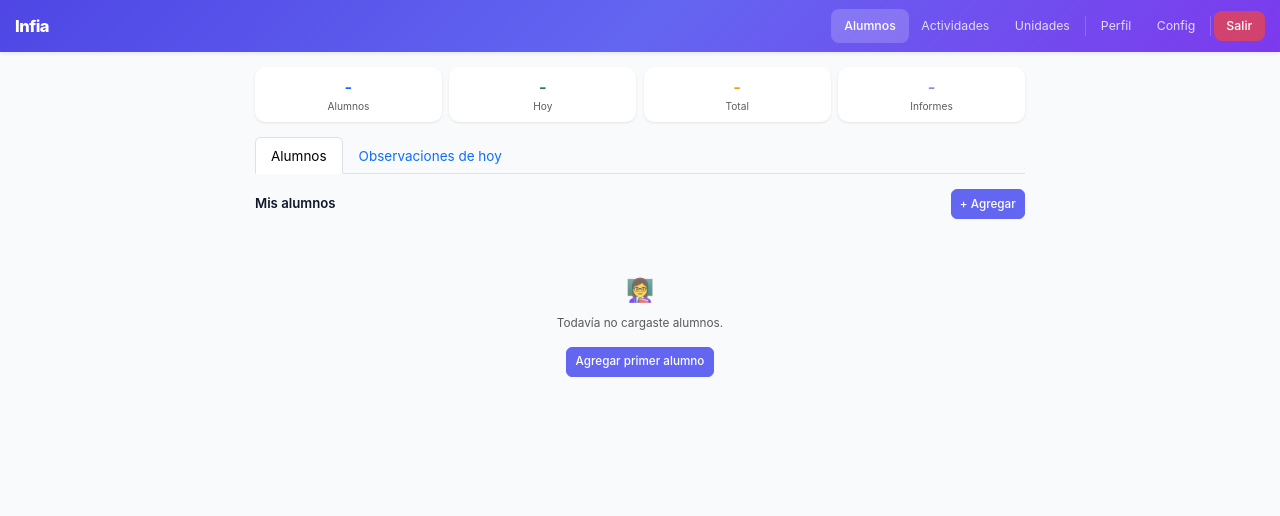
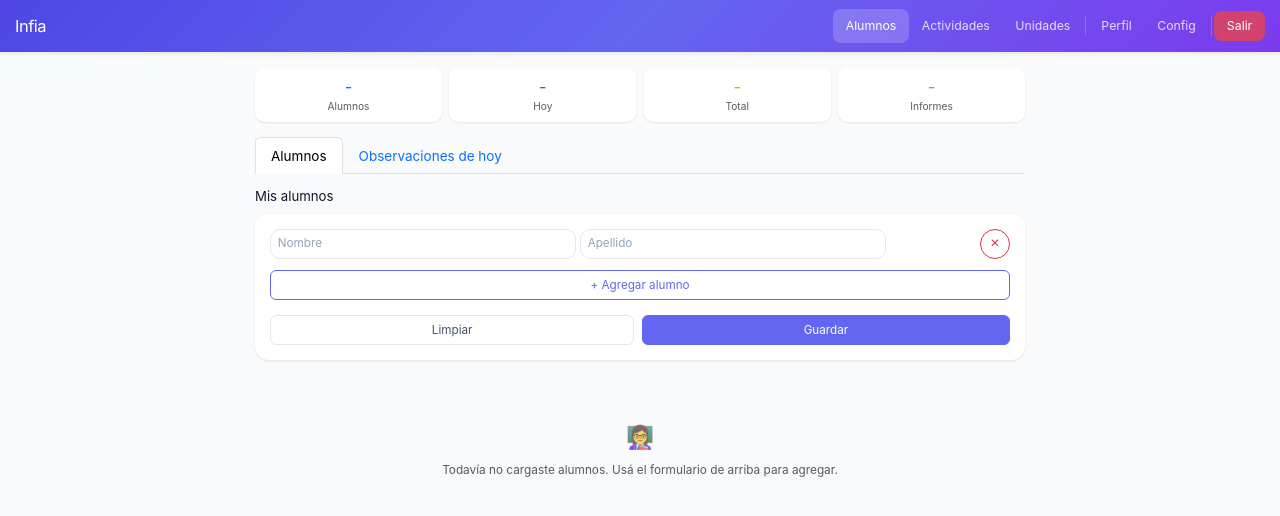
Before and after one commit to chiarakordek/Asistente_Infia, a Flask app: page /dashboard in a window 1280 px wide. Shown: the top 516 px of the page. Run offline with Flask 3, Linux system fonts and the light colour scheme; the visitor is signed in with stand-in values (Sample User, id 1); data that the repository does not hold is empty; some libraries are stand-ins or nearby versions.

Commit message:
fix: agregar alumnos en lote, sin negrita en fuente, salir sin efecto hover

```diff
--- a/app.py
+++ b/app.py
@@ -241,6 +241,22 @@ def api_crear_alumno():
     data = request.json
     uid = registrar_alumno(session['user_id'], data['nombre'], data['apellido'])
     return jsonify(id_alumno=uid), 201
+
+@app.route('/api/alumnos/multi', methods=['POST'])
+@login_required
+def api_crear_alumnos_multi():
+    data = request.json
+    alumnos = data.get('alumnos', [])
+    if not alumnos:
+        return jsonify(error='Sin alumnos'), 400
+    ids = []
+    for a in alumnos:
+        nombre = a.get('nombre', '').strip()
+        apellido = a.get('apellido', '').strip()
+        if nombre and apellido:
+            uid = registrar_alumno(session['user_id'], nombre, apellido)
+            ids.append(uid)
+    return jsonify(creados=len(ids)), 201
 
 @app.route('/api/alumnos/<int:id_alumno>', methods=['DELETE'])
 @login_required
--- a/static/css/styles.css
+++ b/static/css/styles.css
@@ -54,7 +54,7 @@ body {
 
 .navbar-brand {
   font-size: 1.1rem;
-  font-weight: 800;
+  font-weight:400;
   letter-spacing: -0.5px;
   color: #fff !important;
   padding: 0.6rem 0;
@@ -88,7 +88,7 @@ body {
 .nav-link-item.active {
   color: #fff;
   background: rgba(255,255,255,0.18);
-  font-weight: 500;
+  font-weight:400;
 }
 
 .nav-divider {
@@ -102,7 +102,7 @@ body {
   color: #fff;
   text-decoration: none;
   font-size: 0.82rem;
-  font-weight: 500;
+  font-weight:400;
   padding: 0.4rem 0.85rem;
   border-radius: 8px;
   border: none;
@@ -203,7 +203,7 @@ body {
 /* ─── Buttons ────────────────────────────── */
 .btn {
   border-radius: var(--radius-sm);
-  font-weight: 500;
+  font-weight:400;
   transition: all var(--transition);
   padding: 0.45rem 0.9rem;
   font-size: 0.88rem;
@@ -483,7 +483,7 @@ audio::-webkit-media-controls-panel {
 }
 
 .section-header h6 {
-  font-weight: 600;
+  font-weight:400;
   font-size: 0.88rem;
   color: var(--text);
   margin: 0;
@@ -601,7 +601,7 @@ hr { margin: 1rem 0; opacity: 0.4; }
 
 .stats-row .card .fs-5 {
   font-size: 1.1rem !important;
-  font-weight: 600;
+  font-weight:400;
 }
 
 .stats-row .card .small {
--- a/static/js/app.js
+++ b/static/js/app.js
@@ -126,8 +126,7 @@ async function cargarAlumnos() {
     if (!alumnos.length) {
       c.innerHTML = `<div class="text-center py-5 text-muted">
         <p class="mb-2 fs-4">👩‍🏫</p>
-        <p class="small">Todavía no cargaste alumnos.</p>
-        <button class="btn btn-sm btn-primary" onclick="mostrarModalAlumno()">Agregar primer alumno</button>
+        <p class="small">Todavía no cargaste alumnos. Usá el formulario de arriba para agregar.</p>
       </div>`;
       return;
     }
@@ -589,53 +588,6 @@ async function cargarObsHoy() {
 }
 
 // ─── CRUD ALUMNOS ───────────────────────
-let modalAlumno, modalVarios;
-
-document.addEventListener('DOMContentLoaded', () => {
-  modalAlumno = document.getElementById('modalAlumno') ? new bootstrap.Modal('#modalAlumno') : null;
-  modalVarios = document.getElementById('modalVarios') ? new bootstrap.Modal('#modalVarios') : null;
-});
-
-function mostrarModalAlumno() {
-  document.getElementById('formAlumno').reset();
-  modalAlumno.show();
-}
-
-async function guardarAlumno() {
-  const nombre = document.getElementById('alNombre').value.trim();
-  const apellido = document.getElementById('alApellido').value.trim();
-  if (!nombre || !apellido) return mostrarToast('Completá nombre y apellido', 'warning');
-  try {
-    await api('POST', '/api/alumnos', { nombre, apellido });
-    modalAlumno.hide();
-    mostrarToast('Alumno agregado');
-    cargarAlumnos();
-  } catch (e) { mostrarToast(e.message, 'danger'); }
-}
-
-function cargarVarios() {
-  document.getElementById('listaAlumnos').value = '';
-  modalVarios.show();
-}
-
-async function guardarVarios() {
-  const lines = document.getElementById('listaAlumnos').value.trim().split('\n').filter(Boolean);
-  if (!lines.length) return mostrarToast('Pegá al menos un alumno', 'warning');
-  let ok = 0;
-  for (const l of lines) {
-    const partes = l.trim().split(/\s+/);
-    if (partes.length < 2) continue;
-    const apellido = partes.pop();
-    const nombre = partes.join(' ');
-    try {
-      await api('POST', '/api/alumnos', { nombre, apellido });
-      ok++;
-    } catch (e) {}
-  }
-  modalVarios.hide();
-  mostrarToast(`${ok} alumnos cargados`);
-  cargarAlumnos();
-}
 
 async function eliminarAlumno(id) {
   if (!confirm('¿Eliminar este alumno y sus observaciones?')) return;
--- a/templates/dashboard.html
+++ b/templates/dashboard.html
@@ -7,7 +7,7 @@
   <link rel="manifest" href="/manifest.json">
   <link rel="apple-touch-icon" href="/static/icons/icon-192.png">
   <link href="https://cdn.jsdelivr.net/npm/bootstrap@5.3.3/dist/css/bootstrap.min.css" rel="stylesheet">
-  <link rel="stylesheet" href="/static/css/styles.css?v=5">
+  <link rel="stylesheet" href="/static/css/styles.css?v=6">
 </head>
 <body>
   <nav class="navbar navbar-expand navbar-dark shadow-sm sticky-top">
@@ -45,8 +45,17 @@
     <div id="tabAlumnos">
       <div class="section-header">
         <h6>Mis alumnos</h6>
-        <button class="btn btn-sm btn-primary" onclick="mostrarModalAlumno()">+ Agregar</button>
       </div>
+
+      <div class="card p-3 mb-3" id="addAlumnosCard">
+        <div id="alumnoRows"></div>
+        <button class="btn btn-sm btn-outline-primary mt-1" onclick="agregarFilaAlumno()">+ Agregar alumno</button>
+        <div class="d-flex gap-2 mt-3">
+          <button class="btn btn-sm btn-outline-secondary flex-grow-1" onclick="limpiarAlumnos()">Limpiar</button>
+          <button class="btn btn-sm btn-primary flex-grow-1" onclick="guardarAlumnos()">Guardar</button>
+        </div>
+      </div>
+
       <div id="alumnosContainer"><div class="text-center py-4 text-muted">Cargando...</div></div>
     </div>
 
@@ -57,39 +66,12 @@
     </div>
   </div>
 
-  <!-- Modal: Agregar alumno -->
-  <div class="modal fade" id="modalAlumno" tabindex="-1">
-    <div class="modal-dialog modal-dialog-centered">
-      <div class="modal-content">
-        <div class="modal-header">
-          <h6 class="modal-title">Nuevo alumno</h6>
-          <button class="btn-close" data-bs-dismiss="modal"></button>
-        </div>
-        <div class="modal-body">
-          <form id="formAlumno">
-            <div class="mb-2">
-              <label class="form-label">Nombre</label>
-              <input type="text" id="aNombre" class="form-control" required>
-            </div>
-            <div class="mb-2">
-              <label class="form-label">Apellido</label>
-              <input type="text" id="aApellido" class="form-control" required>
-            </div>
-          </form>
-        </div>
-        <div class="modal-footer">
-          <button class="btn btn-sm btn-outline-secondary" data-bs-dismiss="modal">Cancelar</button>
-          <button class="btn btn-sm btn-primary" onclick="guardarAlumno()">Guardar</button>
-        </div>
-      </div>
-    </div>
-  </div>
-
   <script src="https://cdn.jsdelivr.net/npm/bootstrap@5.3.3/dist/js/bootstrap.bundle.min.js"></script>
   <script src="/static/js/app.js?v=4"></script>
   <script>
     document.addEventListener('DOMContentLoaded', () => {
       cargarDashboard();
+      agregarFilaAlumno();
       document.querySelectorAll('#dashboardTabs .nav-link').forEach(tab => {
         tab.addEventListener('click', () => {
           document.querySelectorAll('#dashboardTabs .nav-link').forEach(t => t.classList.remove('active'));
@@ -100,14 +82,40 @@
         });
       });
     });
-    async function guardarAlumno() {
-      const n = document.getElementById('aNombre').value.trim();
-      const a = document.getElementById('aApellido').value.trim();
-      if (!n || !a) return mostrarToast('Completá nombre y apellido', 'warning');
+
+    function agregarFilaAlumno() {
+      const d = document.createElement('div');
+      d.className = 'row g-1 mb-2 align-items-end alumno-add-row';
+      d.innerHTML = `
+        <div class="col-5">
+          <input type="text" class="form-control form-control-sm al-nombre" placeholder="Nombre">
+        </div>
+        <div class="col-5">
+          <input type="text" class="form-control form-control-sm al-apellido" placeholder="Apellido">
+        </div>
+        <div class="col-2 text-end">
+          <button class="btn btn-sm btn-outline-danger btn-icon" onclick="this.closest('.alumno-add-row').remove()" title="Quitar">✕</button>
+        </div>`;
+      document.getElementById('alumnoRows').appendChild(d);
+    }
+
+    function limpiarAlumnos() {
+      document.getElementById('alumnoRows').innerHTML = '';
+      agregarFilaAlumno();
+    }
+
+    async function guardarAlumnos() {
+      const alumnos = [];
+      document.querySelectorAll('.alumno-add-row').forEach(row => {
+        const nombre = row.querySelector('.al-nombre').value.trim();
+        const apellido = row.querySelector('.al-apellido').value.trim();
+        if (nombre && apellido) alumnos.push({ nombre, apellido });
+      });
+      if (!alumnos.length) return mostrarToast('Completá al menos un alumno', 'warning');
       try {
-        await api('POST', '/api/alumnos', { nombre: n, apellido: a });
-        bootstrap.Modal.getInstance(document.getElementById('modalAlumno')).hide();
-        mostrarToast('Alumno agregado');
+        await api('POST', '/api/alumnos/multi', { alumnos });
+        mostrarToast(alumnos.length + ' alumno(s) guardado(s)');
+        limpiarAlumnos();
         cargarAlumnos();
         cargarStats();
       } catch (e) { mostrarToast('Error: ' + e.message, 'danger'); }
```
Also changed, not shown: other parts of static/css/styles.css (+12 -12 lines), static/manifest.json.
